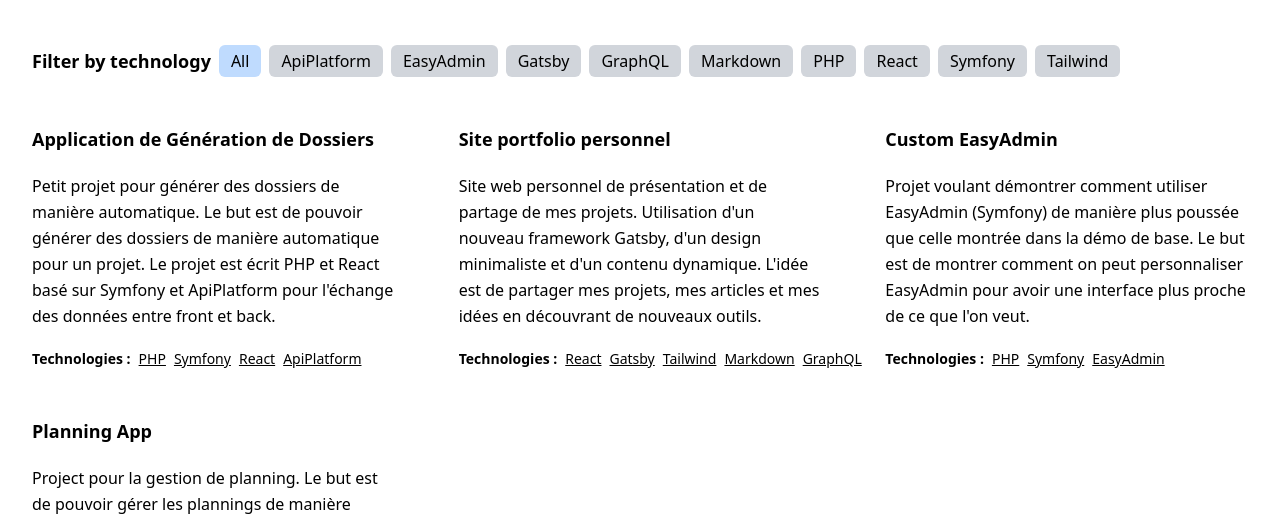
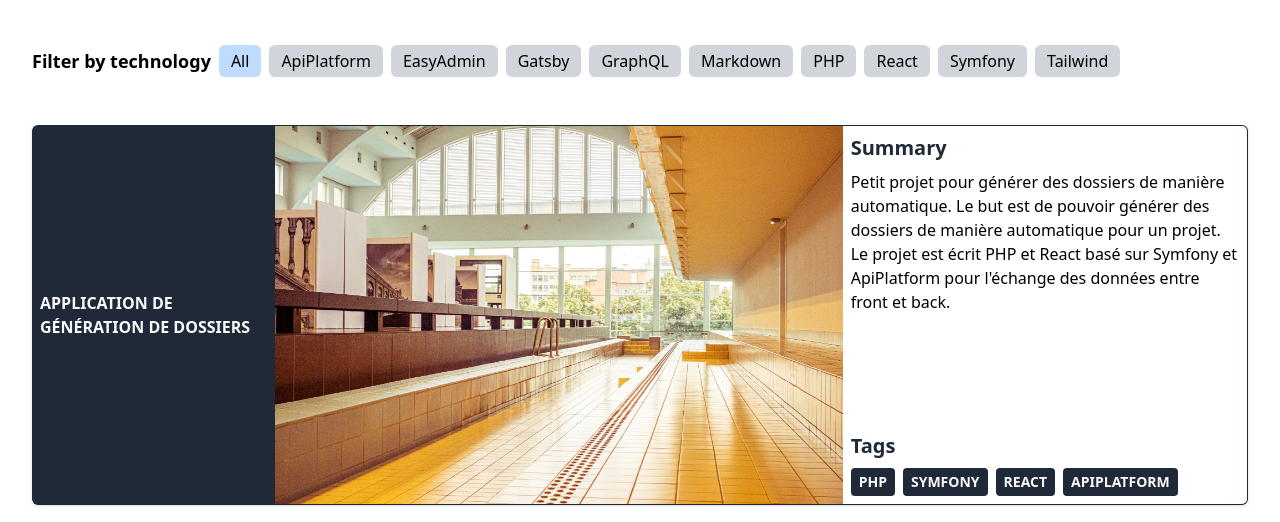
Before and after one commit to yalit/yalit-site, a Gatsby site: page /projects in a window 1280 px wide. Shown: the part 261-783 px from the top of the page. Built offline with nearby package versions, Linux system fonts and the light colour scheme; Gatsby itself is replaced by a stand-in of ours; some packages are replaced by stand-ins of ours.

Commit message:
feat : setup project list

````diff
--- /dev/null
+++ b/src/components/projects/ProjectList.tsx
@@ -0,0 +1,11 @@
+import React from "react";
+import Project from "../../types/project.interface";
+import ProjectListProject from "./ProjectListProject";
+
+export default function ProjectList({projects}: {projects: Project[]}) {
+    return (
+        <div className="project-list flex flex-col gap-5">
+            {projects.map((project: Project) => <ProjectListProject project={project} />)}
+        </div>
+    )
+}
--- /dev/null
+++ b/src/components/projects/ProjectListProject.tsx
@@ -0,0 +1,27 @@
+import React from "react";
+import Project from "../../types/project.interface";
+import { GatsbyImage } from "gatsby-plugin-image";
+
+export default function ProjectListProject({project}: {project: Project}) {
+    console.log(project)
+    return (
+        <div className="projectlist-project flex justify-between shadow">
+            <div className="title w-1/5 flex justify-start items-center p-2 bg-gray-800 text-gray-50 font-semibold uppercase rounded-tl-md rounded-bl-md">
+                {project.title}
+            </div>
+            <div className="image flex-1 border-y border-gray-800"><GatsbyImage image={project.thumbnail} alt={project.title}/></div>
+            <div className="summary flex flex-col justify-between w-1/3 p-2 border-y border-r border-gray-800 rounded-tr-md rounded-br-md">
+                <div className="summary__info">
+                    <div className="summary__title mb-2 font-semibold text-xl text-gray-800">Summary</div>
+                    <div className="summary__content">{project.summary}</div>
+                </div>
+                <div className="tags">
+                    <div className="tags__title mb-2 font-semibold text-xl text-gray-800">Tags</div>
+                    <div className="tags_values flex gap-2 flex-wrap">
+                        {project.tags.map(tag => <div className="px-2 py-1 bg-gray-800 rounded text-gray-50 text-sm uppercase font-semibold">{tag}</div>)}
+                    </div>
+                </div>
+            </div>
+        </div>
+    )
+}
--- a/src/pages/projects/index.tsx
+++ b/src/pages/projects/index.tsx
@@ -1,38 +1,39 @@
-import React, { useEffect, useState } from "react";
+import React, { useEffect, useMemo, useState } from "react";
 import { PageProps, graphql } from "gatsby";
 import Layout from "../../components/layout";
 import classnames from "../../helpers/classnames";
 import "../../styles/shared.scss";
 import "../../styles/projects.scss";
+import Project from "../../types/project.interface";
+import ProjectList from "../../components/projects/ProjectList";
+import { getImage } from "gatsby-plugin-image";
 
-type ProjectData = {
-  id: string;
-  title: string;
-  slug: string;
-  summary: string;
-  tags: string[];
-  repository: string;
+type ProjectListData = {
+    year: number;
+    projects: Project[];
 };
 
 export default function Projects({ data }: PageProps<ProjectsPageQuery>) {
-  const dataProjects: ProjectData[] = data.allFile.nodes.map(
-    (node: any): ProjectData[] => {
+    const dataProjects: Project[] = data.allFile.nodes.map(
+        (node: any): Project[] => {
             return {
                 id: node.childMarkdownRemark.id,
                 ...node.childMarkdownRemark.frontmatter,
+                date: new Date(node.childMarkdownRemark.frontmatter.date),
+                thumbnail: getImage(node.childMarkdownRemark.frontmatter.thumbnail),
             };
         },
     );
     const dataTags: string[] = [
         ...new Set(
             dataProjects
-        .reduce((acc: string[], project: ProjectData) => {
+                .reduce((acc: string[], project: Project) => {
                     return [...acc, ...project.tags];
                 }, [])
                 .sort(),
         ),
     ];
-  const [projects, setProjects] = useState<ProjectData[]>(dataProjects);
+    const [projects, setProjects] = useState<Project[]>(dataProjects);
     const [tags, setTags] = useState<string[]>([]);
 
     const onClickTag = (tag: string) => {
@@ -55,7 +56,7 @@ export default function Projects({ data }: PageProps<ProjectsPageQuery>) {
         }
     }, [tags]);
 
-  const tagClassName = (tag: string, additionalCSS: string) => {
+    const tagClassName = (tag: string, additionalCSS: string = "") => {
         const isTagSelected =
             tags.includes(tag) || (tag === "" && tags.length === 0);
         return classnames(
@@ -64,6 +65,7 @@ export default function Projects({ data }: PageProps<ProjectsPageQuery>) {
             additionalCSS,
         );
     };
+
     return (
         <Layout>
             <div className="px-8">
@@ -89,22 +91,7 @@ export default function Projects({ data }: PageProps<ProjectsPageQuery>) {
                         </button>
                     ))}
                 </div>
-        <div className="projectsList">
-          {projects.map((project: ProjectData) => (
-            <div key={project.id}>
-              <h3 className="font-bold text-lg mb-5">{project.title}</h3>
-              <p className="leading-relaxed mb-5">{project.summary}</p>
-              <p className="flex gap-2 items-center">
-                <p className="font-bold text-sm whitespace-nowrap">
-                  Technologies :
-                </p>
-                {project.tags?.map((tag) => (
-                  <p className="text-sm underline">{tag}</p>
-                ))}
-              </p>
-            </div>
-          ))}
-        </div>
+                <ProjectList projects={projects} />
             </div>
         </Layout>
     );
@@ -113,19 +100,25 @@ export default function Projects({ data }: PageProps<ProjectsPageQuery>) {
 export const query = graphql`
 query ProjectsPage {
     allFile(
-      filter: { sourceInstanceName: { eq: "project" } }
+        filter: { sourceInstanceName: { eq: "project" }, extension: { eq: "md"}}
         sort: { childMarkdownRemark: { frontmatter: { date: DESC } } }
     ) {
         nodes {
             childMarkdownRemark {
+                id
                 frontmatter {
                     slug
                     title
                     summary
                     tags
                     repository
+                    date
+                    thumbnail {
+                        childImageSharp {
+                            gatsbyImageData(width: 1280, placeholder: BLURRED)
                         }
-          id
+                    }
+                }
             }
         }
     }
--- a/src/projects/advanced-easyadmin.md
+++ b/src/projects/advanced-easyadmin.md
@@ -4,5 +4,6 @@ slug: custom-easyadmin
 date: 2022-05-04
 tags: [PHP, Symfony, EasyAdmin]
 repository: "https://github.com/yalit/custom-easy-admin"
+thumbnail: './advanced-easyadmin.jpg'
 summary: Projet voulant démontrer comment utiliser EasyAdmin (Symfony) de manière plus poussée que celle montrée dans la démo de base. Le but est de montrer comment on peut personnaliser EasyAdmin pour avoir une interface plus proche de ce que l'on veut.
 ---
--- a/src/projects/dossgen-app.md
+++ b/src/projects/dossgen-app.md
@@ -4,6 +4,7 @@ slug: dossgen-app
 date: 2024-02-02
 tags: [PHP, Symfony, React, ApiPlatform]
 repository: "https://github.com"
+thumbnail: './dossgen-app.jpg'
 summary: Petit projet pour générer des dossiers de manière automatique. Le but est de pouvoir générer des dossiers de manière automatique pour un projet. Le projet est écrit PHP et React basé sur Symfony et ApiPlatform pour l'échange des données entre front et back.
 ---
 
@@ -11,6 +12,6 @@ summary: Petit projet pour générer des dossiers de manière automatique. Le bu
 
 Petit projet pour générer des dossiers de manière automatique. Le but est de pouvoir générer des dossiers de manière automatique pour un projet. Le projet est écrit en Python et utilise la librairie `PyQt5` pour l'interface graphique.
 
+```php
+function test(){}
 ```
-
-```
--- a/src/projects/planning-app.md
+++ b/src/projects/planning-app.md
@@ -4,5 +4,6 @@ slug: planning-app
 date: 2021-10-12
 tags: [PHP, Symfony, React, ApiPlatform]
 repository: "https://github.com"
+thumbnail: './planning-app.jpg'
 summary: Project pour la gestion de planning. Le but est de pouvoir gérer les plannings de manière automatique pour un projet. Le projet est écrit en PHP et React basé sur Symfony et ApiPlatform pour l'échange des données entre front et back.
 ---
--- a/src/projects/yalit-site.md
+++ b/src/projects/yalit-site.md
@@ -4,5 +4,6 @@ slug: yalit-site
 date: 2024-01-01
 tags: [React, Gatsby, Tailwind, Markdown, GraphQL]
 repository: "https://github.com/yalit/yalit-site"
+thumbnail: './yalit-site.jpg'
 summary: Site web personnel de présentation et de partage de mes projets. Utilisation d'un nouveau framework Gatsby, d'un design minimaliste et d'un contenu dynamique. L'idée est de partager mes projets, mes articles et mes idées en découvrant de nouveaux outils.
 ---
--- a/src/styles/projects.scss
+++ b/src/styles/projects.scss
@@ -1,3 +1,44 @@
-.projectsList {
-  @apply grid grid-cols-1 gap-x-16 gap-y-12 sm:grid-cols-2 xl:grid-cols-3;
+.projects__list {
+  @apply flex flex-col items-center justify-center;
+
+  .projects__list__container {
+    @apply w-full flex items-center justify-center;
+
+    & > div {
+      @apply box-border;
+    }
+
+    .projects__list__project {
+      @apply w-1/2 px-4 border-gray-400 pt-4 pb-16 cursor-pointer;
+      &:hover {
+        @apply border-blue-800 bg-blue-50;
+      }
+
+      &:last-child {
+        @apply pb-4;
+      }
+    }
+
+    .projects__list__project__info {
+      @apply w-1/2 flex justify-center;
+    }
+
+    &.even {
+      @apply justify-start;
+      .projects__list__project {
+        @apply border-r-4 text-right;
+      }
+    }
+
+    &.odd {
+      @apply justify-end flex-row-reverse;
+      .projects__list__project {
+        @apply border-l-4;
+      }
+
+      .projects__list__project__info {
+        @apply text-right;
+      }
+    }
+  }
 }
````
Also changed, not shown: src/types/project.interface.ts (added, +12 -0 lines), src/projects/advanced-easyadmin.jpg (added), src/projects/dossgen-app.jpg (added), src/projects/planning-app.jpg (added), src/projects/yalit-site.jpg (added). Lines whose indentation alone changed are shown as unchanged.
